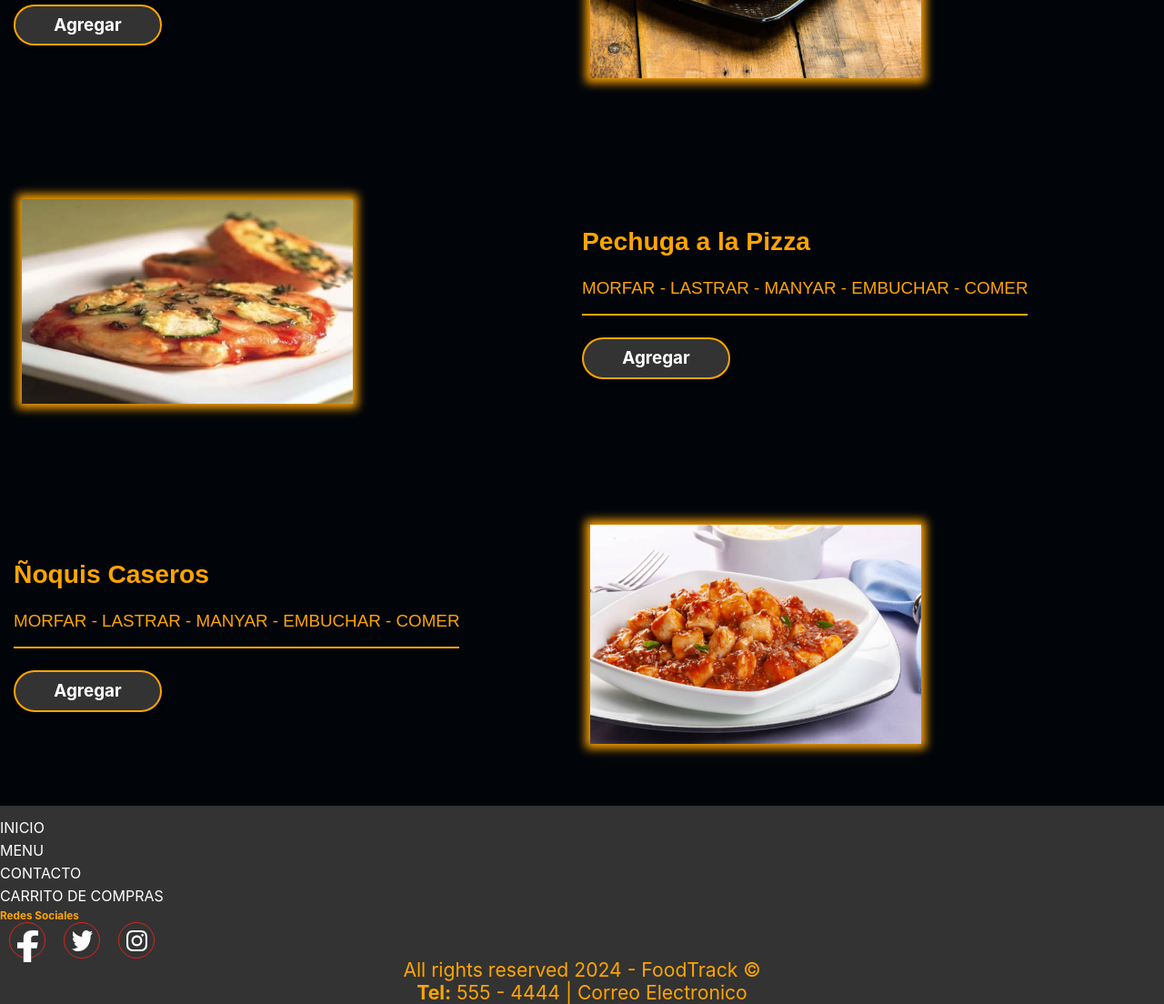
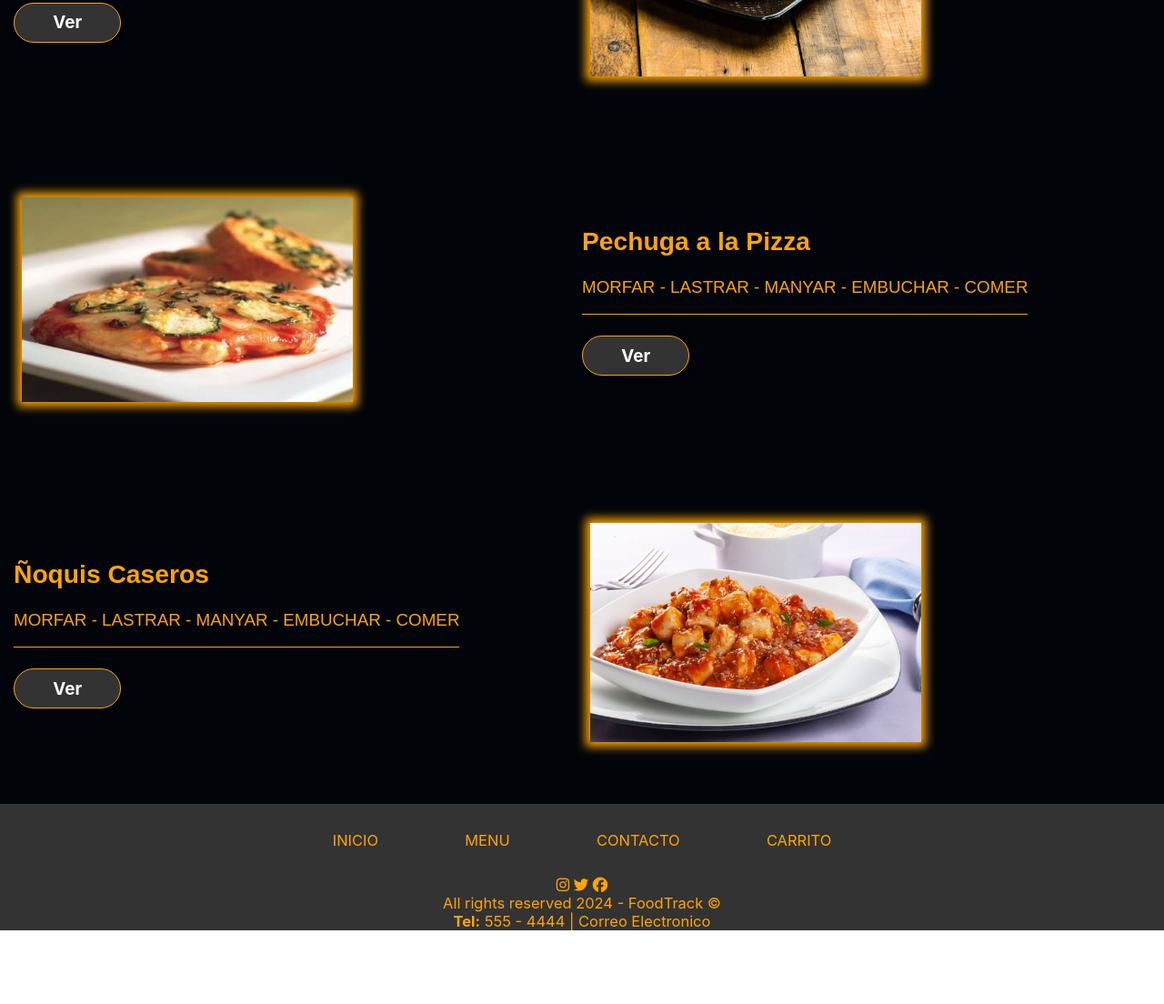
Before and after one commit to NodeJS-Resto/Front-End, a plain HTML site: page views/index.html in a window 1280 px wide. Shown: the part 725-1829 px from the top of the page at 91% size. After the commit the page ends 1748 px from the top, so only its background shows below. Drawn offline with Linux system fonts and the light colour scheme.

Commit message:
Arreglo links

```diff
--- a/css/carrito.css
+++ b/css/carrito.css
@@ -44,7 +44,6 @@
     box-sizing: border-box;
 }
 html{
-
     font-family: var(--base-font);
     font-size: 73.5%;
     color: var(--text-second-color);
@@ -109,6 +108,7 @@ header{
   }
 main{
     background-color: var(--bg-primary-color);
+    min-height: 100vh;
 }
 
 
@@ -182,3 +182,63 @@ header{
     align-items: center;
     gap: var(--spacing-5);
 }
+
+
+/****Footer****/
+
+.footerContainer {
+    display: flex;
+    flex-direction: column;
+    align-items: center;
+}
+
+.footerContainer section {
+    display: flex;
+    align-items: center;
+    padding: var(--spacing-25);
+}
+
+.footerContainer section .links {
+    display: flex;
+    align-items: center;
+    font-size: var(--font-small-lx);
+}
+
+.footerContainer section .links ul {
+    display: flex;
+}
+
+.footerContainer section .links ul li {
+    margin: 0 30px;
+}
+
+.footerContainer section .links ul li a {
+    color: var(--text-second-color);
+    text-decoration: none;
+    padding: var(--spacing-10) var(--spacing-15)
+}
+
+.footerContainer section .links ul li a:hover {
+    background-color: var(--text-second-color);
+    color: var(--text-primary-color);
+    transition: all .3s ease-in-out;
+}
+.footerContainer div{
+
+    font-size: var(--font-small-lx);
+}
+.instagram-link:hover{
+    color: red;
+}
+.twitter-link:hover{
+    color: red;
+}
+.facebook-link:hover{
+    color: red;
+}
+
+.footerContainer p {
+    text-align: center;
+    color: var(--text-second-color);
+    font-size: var(--font-small-lx);
+}
--- a/css/contacto.css
+++ b/css/contacto.css
@@ -109,6 +109,7 @@ header{
   }
 main{
     background-color: var(--bg-primary-color);
+    padding: var(--spacing-15);
 }
 
 
@@ -282,7 +283,7 @@ button:hover {
 
 #contactForm button {
     align-self: center;
-    padding: 10px 20px;
+    padding: 7px 20px;
     background-color: #007bff;
     color: white;
     border: none;
@@ -293,3 +294,63 @@ button:hover {
 #contactForm button:hover {
     background-color: #0056b3;
 }
+
+
+/****Footer****/
+
+.footerContainer {
+    display: flex;
+    flex-direction: column;
+    align-items: center;
+}
+
+.footerContainer section {
+    display: flex;
+    align-items: center;
+    padding: var(--spacing-20);
+}
+
+.footerContainer section .links {
+    display: flex;
+    align-items: center;
+    font-size: var(--font-small-lx);
+}
+
+.footerContainer section .links ul {
+    display: flex;
+}
+
+.footerContainer section .links ul li {
+    margin: 0 30px;
+}
+
+.footerContainer section .links ul li a {
+    color: var(--text-second-color);
+    text-decoration: none;
+    padding: var(--spacing-10) var(--spacing-15)
+}
+
+.footerContainer section .links ul li a:hover {
+    background-color: var(--text-second-color);
+    color: var(--text-primary-color);
+    transition: all .3s ease-in-out;
+}
+.footerContainer div{
+
+    font-size: var(--font-small-lx);
+}
+.instagram-link:hover{
+    color: red;
+}
+.twitter-link:hover{
+    color: red;
+}
+.facebook-link:hover{
+    color: red;
+}
+
+.footerContainer p {
+    text-align: center;
+    color: var(--text-second-color);
+    font-size: var(--font-small-lx);
+}
--- a/css/index.css
+++ b/css/index.css
@@ -5,7 +5,7 @@
     --bg-second-color:#333333;
     --text-primary-color:white;
     --text-second-color:orange;
-    --text-third-color:orange;
+    --text-third-color:aqua;
 
     /* spacings */
     --spacing-5:0.5rem;
@@ -61,7 +61,7 @@ header{
 }
 
 .footerContainer{
-    background-color: #333333;
+    background-color: var(--bg-second-color);
 }
 .footer{
     padding: 100px 0px;
@@ -69,23 +69,10 @@ header{
     justify-content: space-between;
   }
 
-
-
   .link h4{
     color: #FFFFFF;
     text-transform: uppercase;
     margin-bottom: 25px;
-  }
-
-  .links ul li a{
-    color: #FFFFFF;
-    font-size: 16px;
-    margin-bottom: 5px;
-    display: inline-block;
-  }
-
-  .logo-1{
-    width: 0;
   }
 
   .socials{
@@ -174,7 +161,7 @@ header{
     position: relative;
 }
 .navbar__link:hover{
-   background-color: var(--text-third-color);
+   background-color: var(--text-second-color);
    color: var(--text-primary-color);
 
 }
@@ -218,7 +205,7 @@ header{
 .hero__link{
     display: inline-block;
     font-size: var(--font-smallxl);
-    border: 2px solid var(--text-third-color);
+    border: 1px solid var(--text-second-color);
     background-color: var(--bg-second-color);
     color: var(--text-primary-color);
     padding: var(--spacing-8) var(--spacing-55);
@@ -230,7 +217,7 @@ header{
 
 .hero__link:hover{
     color: var(--bg-primary-color);
-    background-color:var(--text-third-color);
+    background-color:var(--text-second-color);
 }
 
 /*****COLLECTION*****/
@@ -262,7 +249,7 @@ header{
     font-family: var(--alternative-font);
     font-size: var(--font-smallxl);
     font-weight: 300;
-    border-bottom: 2px solid var(--text-third-color);
+    border-bottom: 1px solid var(--text-second-color);
     padding-bottom: var(--spacing-15);
 }
 
@@ -277,7 +264,7 @@ header{
 .collection__link{
     display: inline-block;
     font-size: var(--font-smallxl);
-    border: 2px solid var(--text-third-color);
+    border: 1px solid var(--text-second-color);
     background-color: var(--bg-second-color);
     color: var(--text-primary-color);
     padding: var(--spacing-8) var(--spacing-36);
@@ -288,5 +275,64 @@ header{
 }
 .collection__link:hover{
     color: var(--bg-primary-color);
-    background-color:var(--text-third-color);
+    background-color:var(--text-second-color);
 }
+
+/****Footer****/
+
+.footerContainer {
+    display: flex;
+    flex-direction: column;
+    align-items: center;
+}
+
+.footerContainer section {
+    display: flex;
+    align-items: center;
+    padding: var(--spacing-25);
+}
+
+.footerContainer section .links {
+    display: flex;
+    align-items: center;
+    font-size: var(--font-small-lx);
+}
+
+.footerContainer section .links ul {
+    display: flex;
+}
+
+.footerContainer section .links ul li {
+    margin: 0 30px;
+}
+
+.footerContainer section .links ul li a {
+    color: var(--text-second-color);
+    text-decoration: none;
+    padding: var(--spacing-10) var(--spacing-15)
+}
+
+.footerContainer section .links ul li a:hover {
+    background-color: var(--text-second-color);
+    color: var(--text-primary-color);
+    transition: all .3s ease-in-out;
+}
+.footerContainer div{
+
+    font-size: var(--font-small-lx);
+}
+.instagram-link:hover{
+    color: red;
+}
+.twitter-link:hover{
+    color: red;
+}
+.facebook-link:hover{
+    color: red;
+}
+
+.footerContainer p {
+    text-align: center;
+    color: var(--text-second-color);
+    font-size: var(--font-small-lx);
+}
--- a/css/menu.css
+++ b/css/menu.css
@@ -5,7 +5,7 @@
     --bg-second-color:#333333;
     --text-primary-color:white;
     --text-second-color:orange;
-    --text-third-color:orange;
+    --text-third-color:aqua;
 
     /* spacings */
     --spacing-5:0.5rem;
@@ -61,7 +61,7 @@ header{
 }
 
 .footerContainer{
-    background-color: #333333;
+    background-color: var(--bg-second-color);
 }
 .footer{
     padding: 100px 0px;
@@ -69,23 +69,10 @@ header{
     justify-content: space-between;
   }
 
-
-
   .link h4{
     color: #FFFFFF;
     text-transform: uppercase;
     margin-bottom: 25px;
-  }
-
-  .links ul li a{
-    color: #FFFFFF;
-    font-size: 16px;
-    margin-bottom: 5px;
-    display: inline-block;
-  }
-
-  .logo-1{
-    width: 0;
   }
 
   .socials{
@@ -114,7 +101,7 @@ ul, ol{
 }
 
 P{
-    font-size: 1.8em;
+    font-size: 1.3em;
 }
 
 img{
@@ -169,7 +156,7 @@ header{
     position: relative;
 }
 .navbar__link:hover{
-   background-color: var(--text-third-color);
+   background-color: var(--text-second-color);
    color: var(--text-primary-color);
 
 }
@@ -218,7 +205,64 @@ section {
     position: relative;
 }
 .navbar__lin:hover{
-   background-color: var(--text-third-color);
+   background-color: var(--text-second-color);
    color: var(--text-primary-color);
 
 }
+/****Footer****/
+
+.footerContainer {
+    display: flex;
+    flex-direction: column;
+    align-items: center;
+}
+
+.footerContainer section {
+    display: flex;
+    align-items: center;
+    padding: var(--spacing-15);
+}
+
+.footerContainer section .links {
+    display: flex;
+    align-items: center;
+    font-size: var(--font-small-lx);
+}
+
+.footerContainer section .links ul {
+    display: flex;
+}
+
+.footerContainer section .links ul li {
+    margin: 0 30px;
+}
+
+.footerContainer section .links ul li a {
+    color: var(--text-second-color);
+    text-decoration: none;
+    padding: var(--spacing-10) var(--spacing-15)
+}
+
+.footerContainer section .links ul li a:hover {
+    background-color: var(--text-second-color);
+    color: var(--text-primary-color);
+    transition: all .3s ease-in-out;
+}
+.footerContainer div{
+    font-size: var(--font-small-lx);
+}
+.instagram-link:hover{
+    color: red;
+}
+.twitter-link:hover{
+    color: red;
+}
+.facebook-link:hover{
+    color: red;
+}
+
+.footerContainer p {
+    text-align: center;
+    color: var(--text-second-color);
+    font-size: var(--font-small-lx);
+}
--- a/java/menu.js
+++ b/java/menu.js
@@ -1,4 +1,4 @@
-document.querySelectorAll('nav ul li a').forEach(anchor => {
+document.querySelectorAll('nav ul li a.navbar__lin').forEach(anchor => {
     anchor.addEventListener('click', function (e) {
         e.preventDefault();
 
--- a/views/index.html
+++ b/views/index.html
@@ -6,6 +6,7 @@
     <meta name="viewport" content="width=device-width, initial-scale=1.0">
     <title>Home | Resto</title>
     <link rel="stylesheet" href="../css/index.css">
+    <script src="https://kit.fontawesome.com/13f6806ce8.js" crossorigin="anonymous"></script>
 </head>
 <body>
     <header><!-- Inicio Header -->
@@ -43,15 +44,15 @@
                 Mangiare La Foglia<br>
                 ¿MANYASTE?
             </p>
-            <a class="hero__link" href="/views/carrito.html">¡PEDIR AHORA!</a>
+            <a class="hero__link" href="/views/menu.html">¡PEDIR AHORA!</a>
         </article>
     </section>
     <main class="main-container">
         <section class="collection container">
             <article class="collection__content">
                 <h3 class="collection__title">Carne con Papas</h3>
-                <p class="collection__text">Carne a punto con guarnicion de papas salteadas a la española</p>
-                <a class="collection__link" href="/views/menu.html">Agregar</a>
+                <p class="collection__text">MORFAR - LASTRAR - MANYAR - EMBUCHAR - COMER</p>
+                <a class="collection__link" href="/views/menu.html">Ver</a>
             </article>
             <picture class="collection__cover">
                 <img src="/img/carne-papas.webp" alt="carne con papas a la española" width="200">
@@ -61,7 +62,7 @@
             <article class="collection__content">
                 <h3 class="collection__title">Pechuga a la Pizza</h3>
                 <p class="collection__text">MORFAR - LASTRAR - MANYAR - EMBUCHAR - COMER</p>
-                <a class="collection__link" href="/views/menu.html">Agregar</a>
+                <a class="collection__link" href="/views/menu.html">Ver</a>
             </article>
             <picture class="collection__cover">
                 <img src="/img/Pechuga.png" alt="pechuga a la pizza" width="200">
@@ -71,7 +72,7 @@
             <article class="collection__content">
                 <h3 class="collection__title">Ñoquis Caseros</h3>
                 <p class="collection__text">MORFAR - LASTRAR - MANYAR - EMBUCHAR - COMER</p>
-                <a class="collection__link" href="/views/menu.html">Agregar</a>
+                <a class="collection__link" href="/views/menu.html">Ver</a>
             </article>
             <picture class="collection__cover">
                 <img src="/img/ñoquis_caseros.png" alt="ñoquis" width="200">
@@ -81,7 +82,6 @@
 
     <footer class="footerContainer">
        <section>
-        <img class="logo-1" src="\img\logo1.png" alt=" ">
         <div class="links">
             <ul>
                 <li>
@@ -94,37 +94,26 @@
                     <a href="/views/contacto.html">CONTACTO</a>
                 </li>
                 <li>
-                    <a href="/views/carrito.html">CARRITO DE COMPRAS</a>
+                    <a href="/views/carrito.html">CARRITO</a>
                 </li>
             </ul>
         </div>
-
-        <div class="links">
-            <h4>Redes Sociales</h4>
-            <div class="socials">
-                <a href="#">
-                    <div class="social">
-                        <img src="\img\s1.svg" alt="">
-                    </div>
-                </a>
-                <a href="#">
-                    <div class="social">
-                        <img src="\img\s2.svg" alt="">
-                    </div>
-                </a>
-                <a href="#">
-                    <div class="social">
-                        <img src="\img\s3.svg" alt="">
-                    </div>
-                </a>
-            </div>
+       </section>
+       <div class="social-section">
+            <a href="#" class="instagram-link">
+                <i class="fa-brands fa-instagram instagram-icon"></i>
+            </a>
+            <a href="#" class="twitter-link">
+                <i class="fa-brands fa-twitter"></i>
+            </a>
+            <a href="#" class="facebook-link">
+                <i class="fa-brands fa-facebook"></i>
+            </a>
         </div>
-
-       </section>
-
-        <p align="center">All rights reserved 2024 - FoodTrack &copy; <br>
-            <b>Tel:</b> 555 - 4444 | <a href="mailto:correo@hotmail.com">Correo Electronico</a>
-        </p>
+            <p align="center">
+                All rights reserved 2024 - FoodTrack &copy; <br>
+                <b>Tel:</b> 555 - 4444 | <a href="mailto:correo@hotmail.com">Correo Electronico</a>
+            </p>
     </footer>
 
 </body>
```
Also changed, not shown: views/carrito.html (+20 -28 lines), views/contacto.html (+20 -31 lines), views/menu.html (+21 -33 lines).
